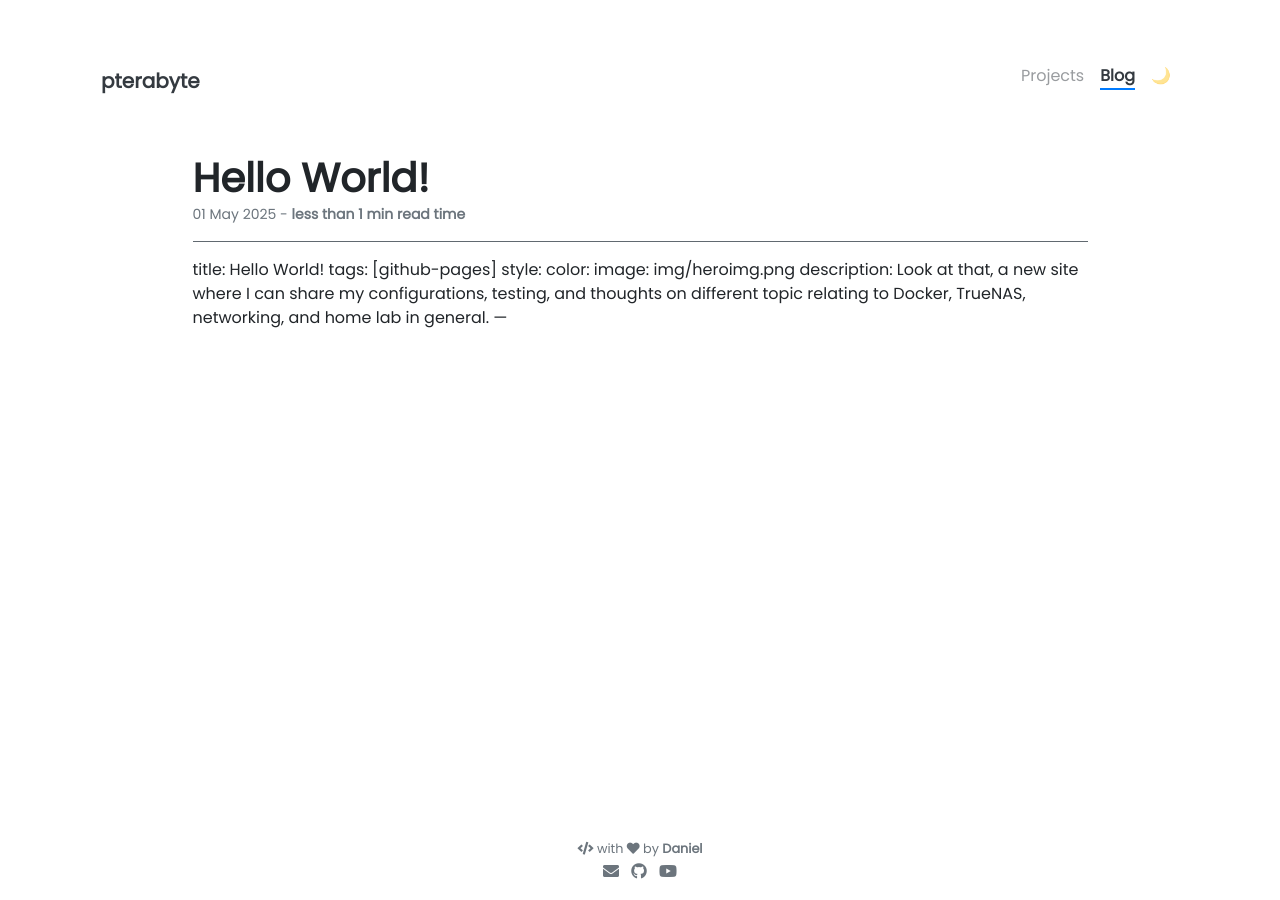
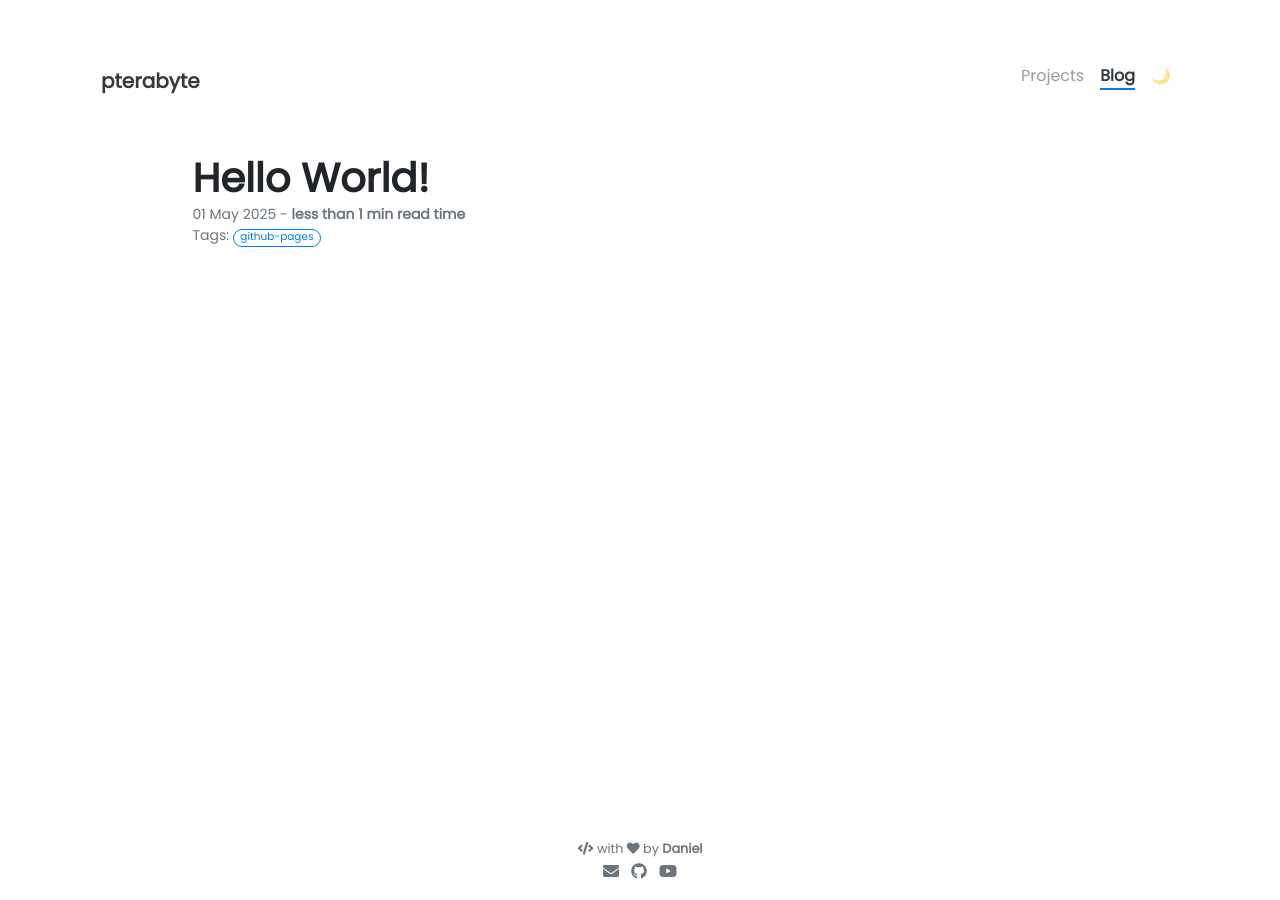
Before and after one commit to pterabyte-dev/pterabyte-dev.github.io, a Jekyll site: the page built from _posts/2025-05-01-Hello-World!/2025-05-01-Hello-World!.md, in a window 1280 px wide. Built offline with Jekyll 4.4.1, drawn with Linux system fonts in a browser that asks for light colours; our own code applies the rules of GitHub Pages for plain Markdown files.

Commit message:
Add files via upload

```diff
--- a/_posts/2025-05-01-Hello-World!/2025-05-01-Hello-World!.md
+++ b/_posts/2025-05-01-Hello-World!/2025-05-01-Hello-World!.md
@@ -4,5 +4,5 @@
  style:
  color:
  image: img/heroimg.png
- description: Look at that, a new site where I can share my configurations, testing, and thoughts on different topic relating to Docker, TrueNAS, networking, and home lab in general.
- ---
+ description: Look at that, a new site where I can share my configurations, testing, and thoughts on different topic relating to Docker, TrueNAS, networking, and home lab in general
+---
```
